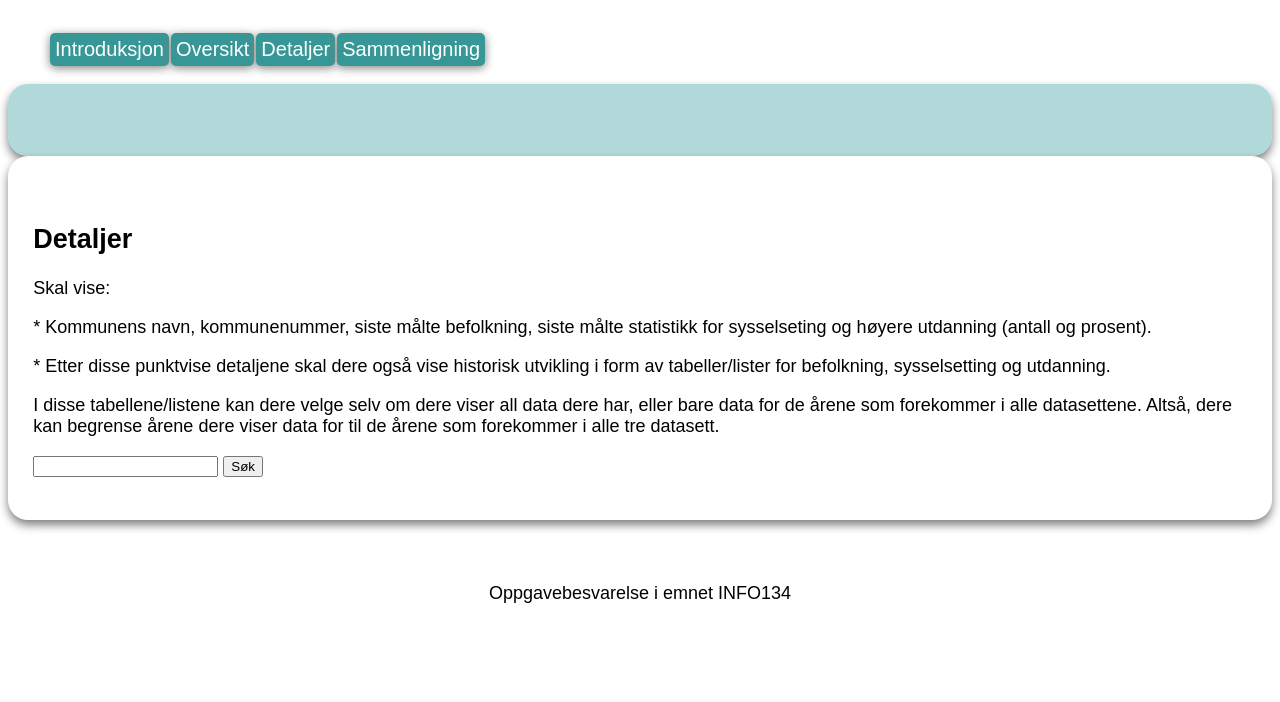
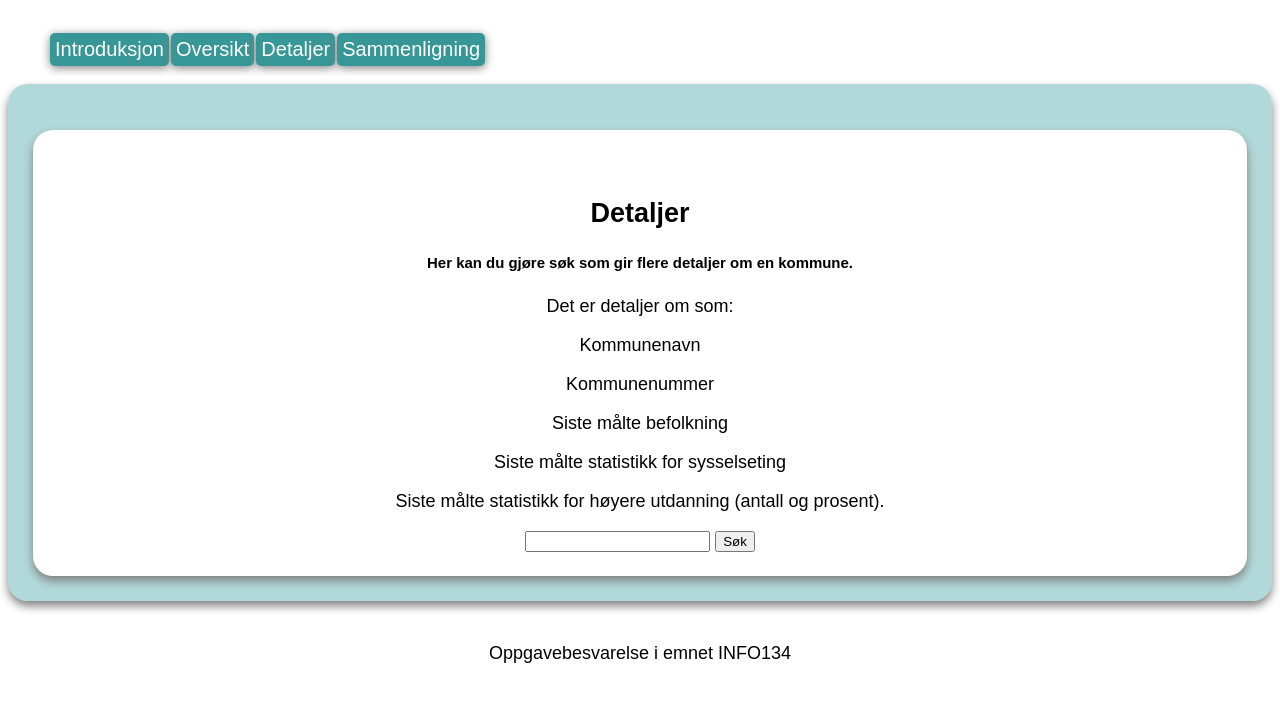
Before and after one commit to henrikbonsaksen/Semesteroppgave, a plain HTML site: page index.html in a window 1280 px wide. Both pictures are taken after a click on the item "Detaljer". Drawn offline with Linux system fonts and the light colour scheme; no server answers.

Commit message:
div fix up

```diff
--- a/index.html
+++ b/index.html
@@ -54,43 +54,49 @@
 
 
       </div>
-    </div>
+
 
 
 
     <div class="infoBox hidden"  id="Detaljer">
         <br>
         <h2>Detaljer</h2>
-      <p>Skal vise:</p>
-      <p>* Kommunens navn, kommunenummer, siste målte befolkning, siste målte statistikk for sysselseting
-      og høyere utdanning (antall og prosent).</p>
-      <p>* Etter disse punktvise detaljene skal dere også vise historisk utvikling i form av tabeller/lister for
-      befolkning, sysselsetting og utdanning. </p>
-      <p>I disse tabellene/listene kan dere velge selv om dere viser
-      all data dere har, eller bare data for de årene som forekommer i alle datasettene. Altså, dere kan
-      begrense årene dere viser data for til de årene som forekommer i alle tre datasett.<p>
 
+        <div>
+        <h5>Her kan du gjøre søk som gir flere detaljer om en kommune.</h5>
+          <p>Det er detaljer om som:</p>
+          <p>Kommunenavn</p>
+          <p>Kommunenummer</p>
+          <p>Siste målte befolkning</p>
+          <p>Siste målte statistikk for sysselseting</p>
+          <p>Siste målte statistikk for høyere utdanning  (antall og prosent).</p>
+        </div>
+            <div>
               <input type="search" id="detaljer" value="">
               <button onclick="detaljer()">Søk</button>
               <br>
               <table class="detaljerTable">
               </table>
+            </div>
+    </div>
 
 
-    </div>
 
     <div class="infoBox hidden"  id="Sammenligning">
       <br>
       <h2>Sammenligning</h2>
 
-      <div id="sammenligning">
-        <p> Gjør søk på kommuner under: </p>
 
+        <div>
+          <p> Her kan du gjøre sammenlingnede søk på kommuner: </p>
+        </div>
+      <div>
         <input type="search" id="s1" placeholder="Første kommune" value="">
         <input type="search" id="s2" placeholder="Andre kommune" value="">
         <button onclick="sammenlign()"> Sammenlign </button>
         <br>
-
+      </div>
+      <div>
         <table id="sammenligningTable1">
         </table>
         <table id="sammenligningTable2">
@@ -98,10 +104,7 @@
       </div>
 
     </div>
-    <br>
   </div>
-
-
 
   <footer>
     <br><br>
```
Lines whose indentation alone changed are shown as unchanged.
